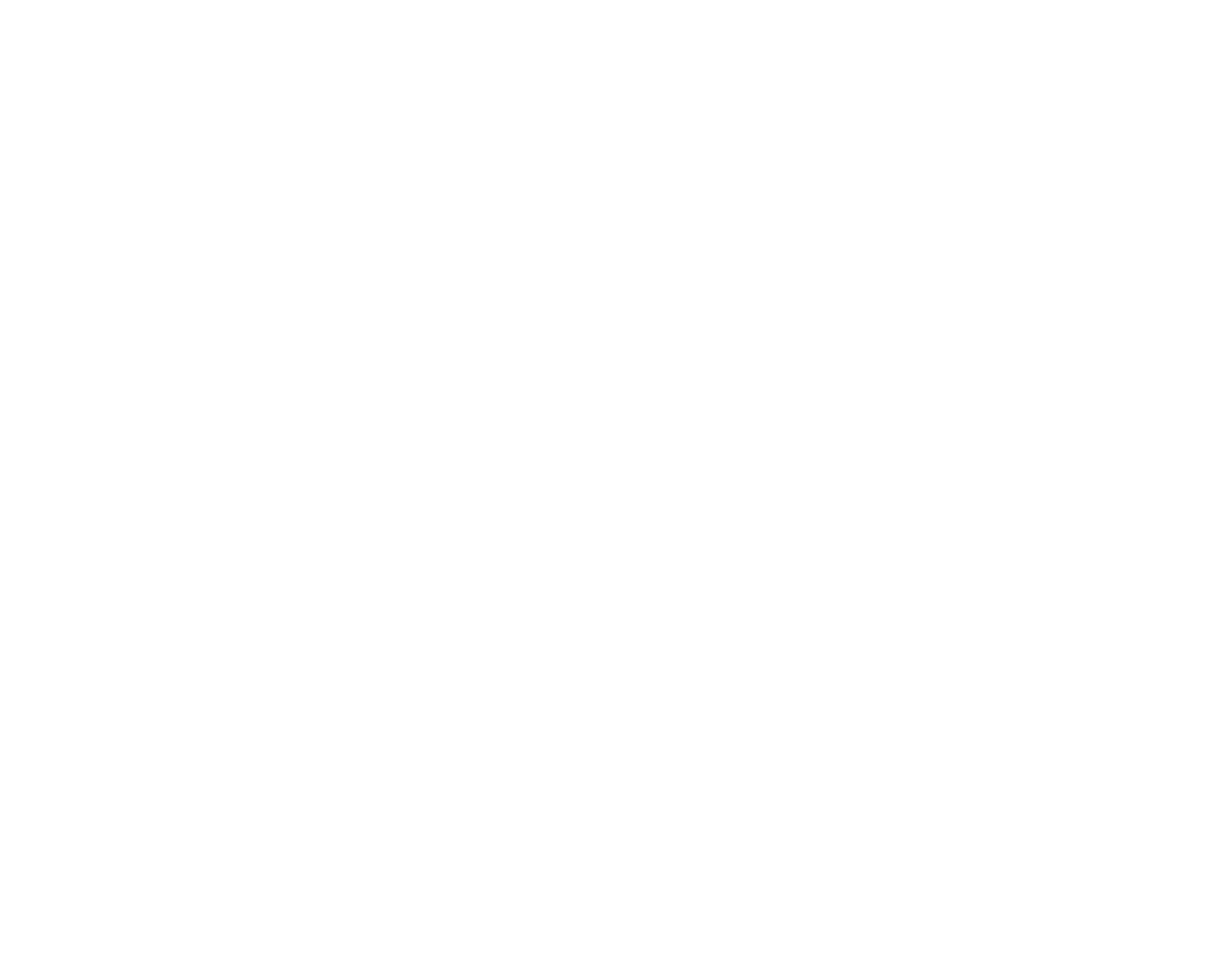
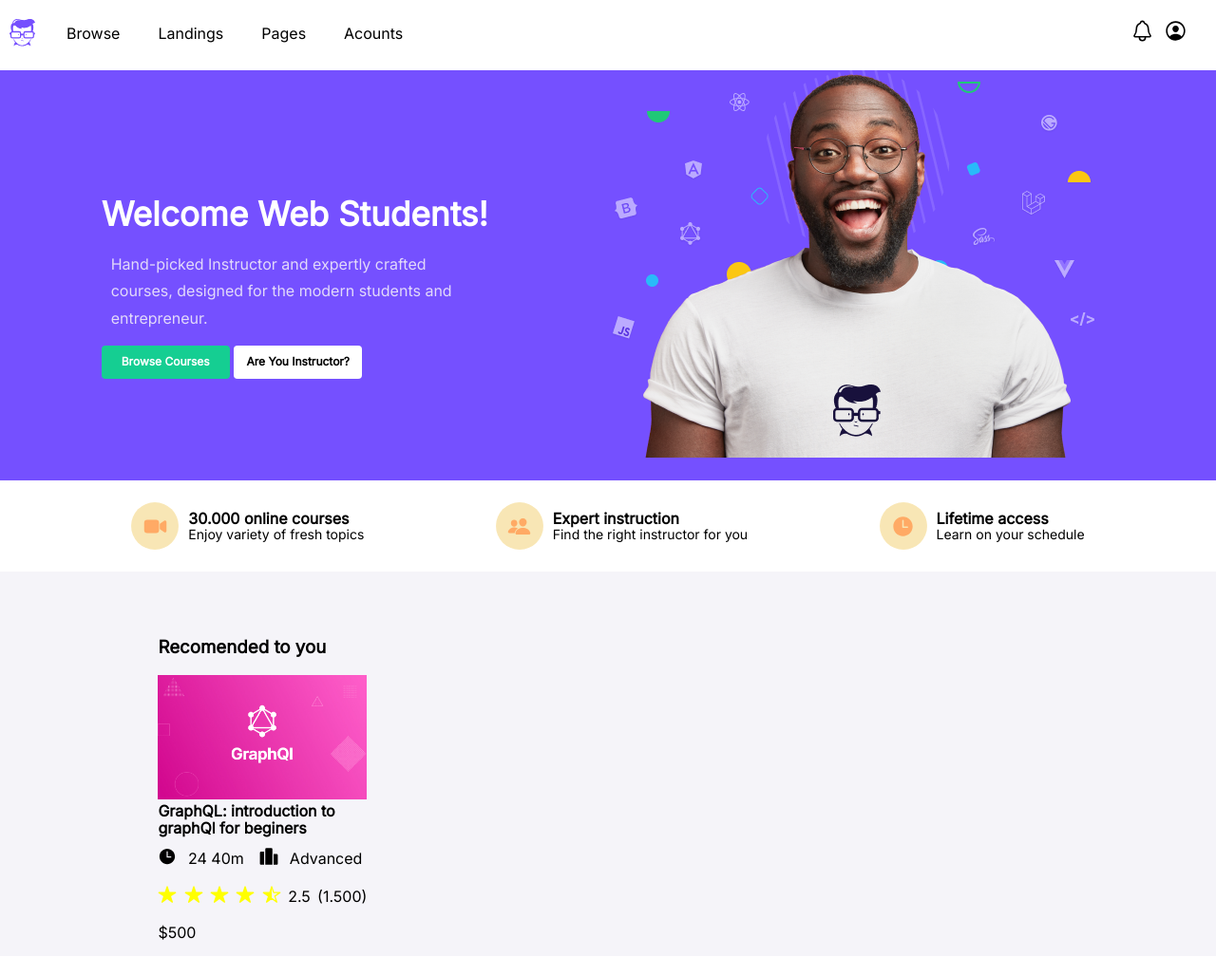
Before and after one commit to sihbackes/Homework-Unit2-Day4-Flexbox, a plain HTML site: page index.html in a window 1280 px wide. Shown: the whole page at 95% size. Before the commit the page ends 800 px from the top, so only its background shows below. Drawn offline with nearby package versions, Linux system fonts and the light colour scheme.

Commit message:
banner and nav-bar

```diff
--- a/index.html
+++ b/index.html
@@ -4,9 +4,142 @@
     <meta charset="UTF-8" />
     <meta http-equiv="X-UA-Compatible" content="IE=edge" />
     <meta name="viewport" content="width=device-width, initial-scale=1.0" />
+    <link rel="preconnect" href="https://fonts.googleapis.com" />
+    <link rel="preconnect" href="https://fonts.gstatic.com" crossorigin />
+    <link
+      href="https://fonts.googleapis.com/css2?family=Inter&display=swap"
+      rel="stylesheet"
+    />
     <link rel="stylesheet" href="normalize.css" />
     <link rel="stylesheet" href="style.css" />
+    <script
+      type="module"
+      src="https://unpkg.com/ionicons@5.5.2/dist/ionicons/ionicons.esm.js"
+    ></script>
+    <script
+      nomodule
+      src="https://unpkg.com/ionicons@5.5.2/dist/ionicons/ionicons.js"
+    ></script>
+
     <title>Document</title>
   </head>
-  <body></body>
+  <body>
+    <nav class="nav-bar">
+      <div class="menu">
+        <div class="logo"><img src="/assets/logo.svg" alt="logo" /></div>
+        <div class="itens-nav-bar"><p>Browse</p></div>
+        <div class="itens-nav-bar"><p>Landings</p></div>
+        <div class="itens-nav-bar"><p>Pages</p></div>
+        <div class="itens-nav-bar"><p>Acounts</p></div>
+      </div>
+
+      <div class="menu-icons">
+        <div class="ion-icon">
+          <ion-icon name="notifications-outline"></ion-icon>
+        </div>
+        <div class="ion-icon">
+          <ion-icon name="person-circle-outline"></ion-icon>
+        </div>
+      </div>
+    </nav>
+    <div class="banner">
+      <div class="banner-title">
+        <h1>Welcome Web Students!</h1>
+        <p>Hand-picked Instructor and expertly crafted</p>
+
+        <p>courses, designed for the modern students and</p>
+        <p>entrepreneur.</p>
+        <div class="btn-container">
+          <input class="browse-btn" type="button" value="Browse Courses" />
+          <input
+            class="instructor-btn"
+            type="button"
+            value="Are You Instructor?"
+          />
+        </div>
+      </div>
+      <div class="img-banner-container">
+        <img src="/assets/hero-img.png" alt="" />
+      </div>
+    </div>
+
+    <div class="after-banner">
+      <div class="elements-after-banner">
+        <div class="ion-icon after-banner-icon">
+          <ion-icon name="videocam"></ion-icon>
+        </div>
+        <div class="after-banner-info">
+          <h4>30.000 online courses</h4>
+          <p>Enjoy variety of fresh topics</p>
+        </div>
+      </div>
+
+      <div class="elements-after-banner">
+        <div class="ion-icon after-banner-icon">
+          <ion-icon name="people"></ion-icon>
+        </div>
+        <div class="after-banner-info">
+          <h4>Expert instruction</h4>
+          <p>Find the right instructor for you</p>
+        </div>
+      </div>
+      <div class="elements-after-banner">
+        <div class="ion-icon after-banner-icon">
+          <ion-icon name="time"></ion-icon>
+        </div>
+        <div class="after-banner-info">
+          <h4>Lifetime access</h4>
+          <p>Learn on your schedule</p>
+        </div>
+      </div>
+    </div>
+
+    <div class="main-card-container">
+      <div class="main-container">
+        <div class="reomended-section">
+          <div><h3>Recomended to you</h3></div>
+          <div class="card-recomended">
+            <div class="cards">
+              <img class="img-cards" src="/assets/course-graphql.jpg" alt="" />
+              <h4>GraphQL: introduction to graphQl for beginers</h4>
+
+              <div class="info-cards-first-line">
+                <div class="icon-card">
+                  <ion-icon name="time"></ion-icon>
+                </div>
+                <p>24 40m</p>
+                <div class="icon-card">
+                  <ion-icon name="podium"></ion-icon>
+                </div>
+                <p>Advanced</p>
+              </div>
+              <div class="info-cards-second-line">
+                <div class="icon-card stars">
+                  <ion-icon name="star"></ion-icon>
+                </div>
+                <div class="icon-card stars">
+                  <ion-icon name="star"></ion-icon>
+                </div>
+                <div class="icon-card stars">
+                  <ion-icon name="star"></ion-icon>
+                </div>
+                <div class="icon-card stars">
+                  <ion-icon name="star"></ion-icon>
+                </div>
+                <div class="icon-card stars">
+                  <ion-icon name="star-half"></ion-icon>
+                </div>
+                <div class="rating">2.5</div>
+                <div class="rating-quantity">(1.500)</div>
+              </div>
+              <div class="info-cards-third-line">
+                <p>$500</p>
+                <p></p>
+              </div>
+            </div>
+          </div>
+        </div>
+      </div>
+    </div>
+  </body>
 </html>
--- a/style.css
+++ b/style.css
@@ -0,0 +1,160 @@
+* {
+  font-family: "Inter", sans-serif;
+}
+.nav-bar {
+  display: flex;
+  justify-content: space-between;
+  height: 8vh;
+  margin-top: 10px;
+}
+.menu {
+  display: flex;
+}
+
+.menu-icons {
+  display: flex;
+}
+
+.logo {
+  padding: 10px;
+}
+.itens-nav-bar {
+  margin: 0 20px;
+}
+
+.menu-icons {
+  padding: 10px;
+  margin-right: 10px;
+}
+.ion-icon {
+  font-size: 25px;
+  margin-right: 10px;
+}
+
+.banner {
+  background-color: #7550ff;
+  height: 54vh;
+  display: flex;
+  justify-content: space-evenly;
+  align-items: center;
+}
+.banner-title > h1 {
+  font-size: 2.2em;
+  color: white;
+}
+
+.banner-title > p {
+  margin: 10px;
+  color: rgb(226, 217, 250);
+}
+.img-banner-container {
+  height: 54vh;
+  overflow: hidden;
+}
+
+.btn-container {
+  margin-top: 20px;
+}
+.browse-btn {
+  color: white;
+  background-color: #15ce92;
+  border: none;
+  font-size: 12px;
+  font-weight: bold;
+  height: 35px;
+  width: 135px;
+  border-radius: 4px;
+}
+
+.instructor-btn {
+  background-color: white;
+  border: none;
+  font-size: 12px;
+  font-weight: bold;
+  height: 35px;
+  width: 135px;
+  border-radius: 4px;
+}
+
+.after-banner {
+  display: flex;
+  height: 12vh;
+  justify-content: space-evenly;
+}
+
+.elements-after-banner {
+  display: flex;
+  justify-content: center;
+  align-items: center;
+}
+.after-banner-info > h4 {
+  font-size: 16px;
+  font-weight: bold;
+  margin: 0;
+  padding: 0;
+}
+.after-banner-info > p {
+  font-size: 14px;
+  margin: 0;
+  padding: 0;
+}
+.after-banner-icon {
+  background-color: rgb(245, 215, 132);
+  color: rgb(255, 115, 0);
+  opacity: 0.6;
+  width: 50px;
+  height: 50px;
+  border-radius: 50%;
+  display: flex;
+  align-items: center;
+  justify-content: center;
+}
+
+.main-card-container {
+  background-color: #f5f4f9;
+  display: flex;
+  justify-content: center;
+  margin-bottom: 300px;
+}
+
+.main-container {
+  width: 74vw;
+  padding-top: 50px;
+}
+
+.cards {
+  width: 220px;
+}
+.cards > h4 {
+  margin: 0;
+}
+.img-cards {
+  max-width: 220px;
+}
+
+.info-cards-first-line {
+  display: flex;
+  justify-content: space-between;
+  align-items: center;
+  margin-top: 10px;
+}
+
+.info-cards-first-line > p {
+  margin: 0;
+  margin-right: 5px;
+}
+
+.icon-card {
+  font-size: 20px;
+}
+
+.info-cards-second-line {
+  display: flex;
+  justify-content: space-between;
+  align-items: center;
+  margin-top: 15px;
+}
+
+.stars {
+  color: yellow;
+}
```
